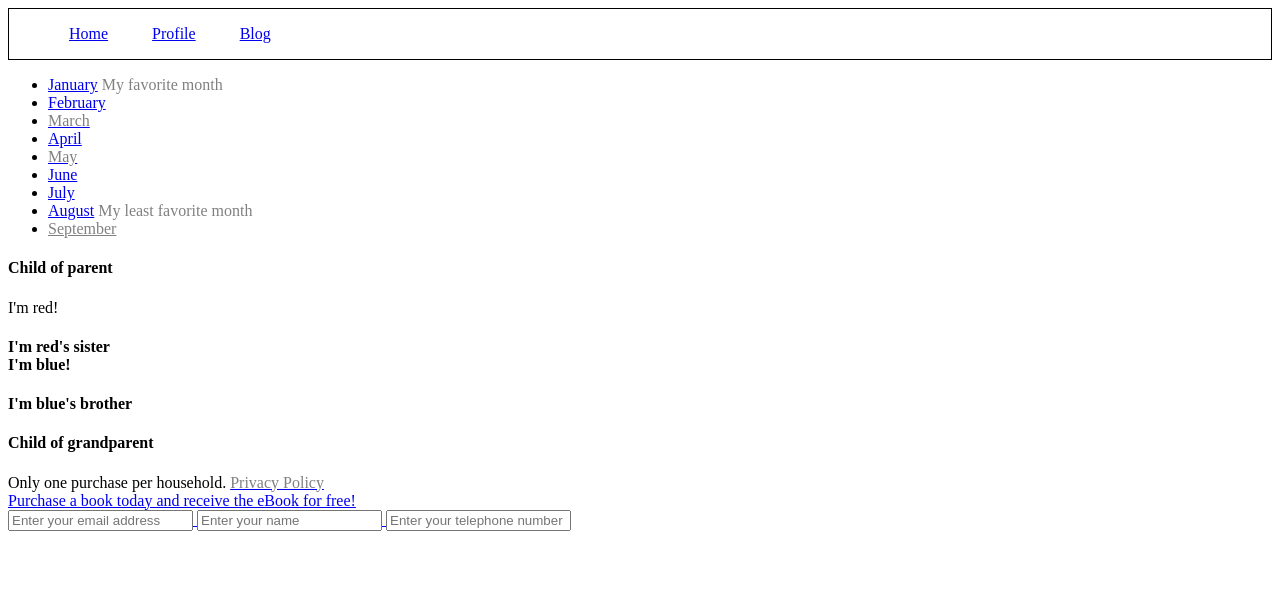
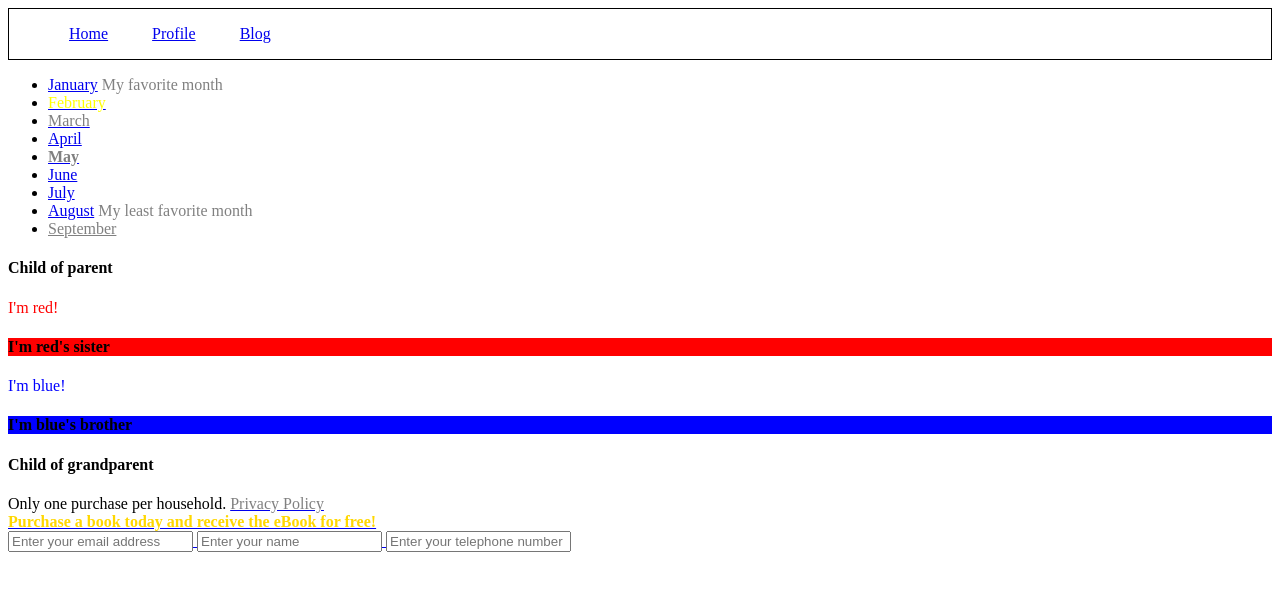
Before and after one commit to belv2c/RelationshipSelectors, a plain HTML site: page index.html in a window 1280 px wide. Drawn offline with Linux system fonts and the light colour scheme.

Commit message:
assignment

```diff
--- a/index.html
+++ b/index.html
@@ -13,6 +13,7 @@
   </nav>
 </header>
 
+<article>
 <section>
   <div class="month-list">
     <ul>
@@ -56,21 +57,24 @@
     </ul>
   </div>
 </section>
+</article>
 
+<article>
 <section>
   <div class="grandparent">
     <div class="parent">
       <h4>Child of parent</h4>
       <div>
-        <div>I'm red!</div>
-        <h4>I'm red's sister
-        <div>I'm blue!</div>
-        <h4>I'm blue's brother</h4>
+        <div class="imred">I'm red!</div>
+        <h4 class="redagain">I'm red's sister</h4>
+        <div class="imblue">I'm blue!</div>
+        <h4 class="blueagain">I'm blue's brother</h4>
       </div>
     </div>
     <h4>Child of grandparent</h4>
   </div>
 </section>
+</article>
 
 <footer class="padded">
 
--- a/selectors.css
+++ b/selectors.css
@@ -11,6 +11,36 @@ nav a {
 	padding: 20px;
 }
 
-.disabled{
+.disabled {
 	color: grey;
 }
+
+.disabled a {
+	color: purple;
+}
+
+.active {
+	color: yellow;
+}
+
+
+.promo {
+	font-weight: bold;
+	color: gold;
+}
+
+.imred {
+	color:red;
+}
+
+.imblue {
+	color:blue;
+}
+
+.redagain {
+	background-color:red;
+}
+
+.blueagain {
+	background-color:blue;
+}
```
